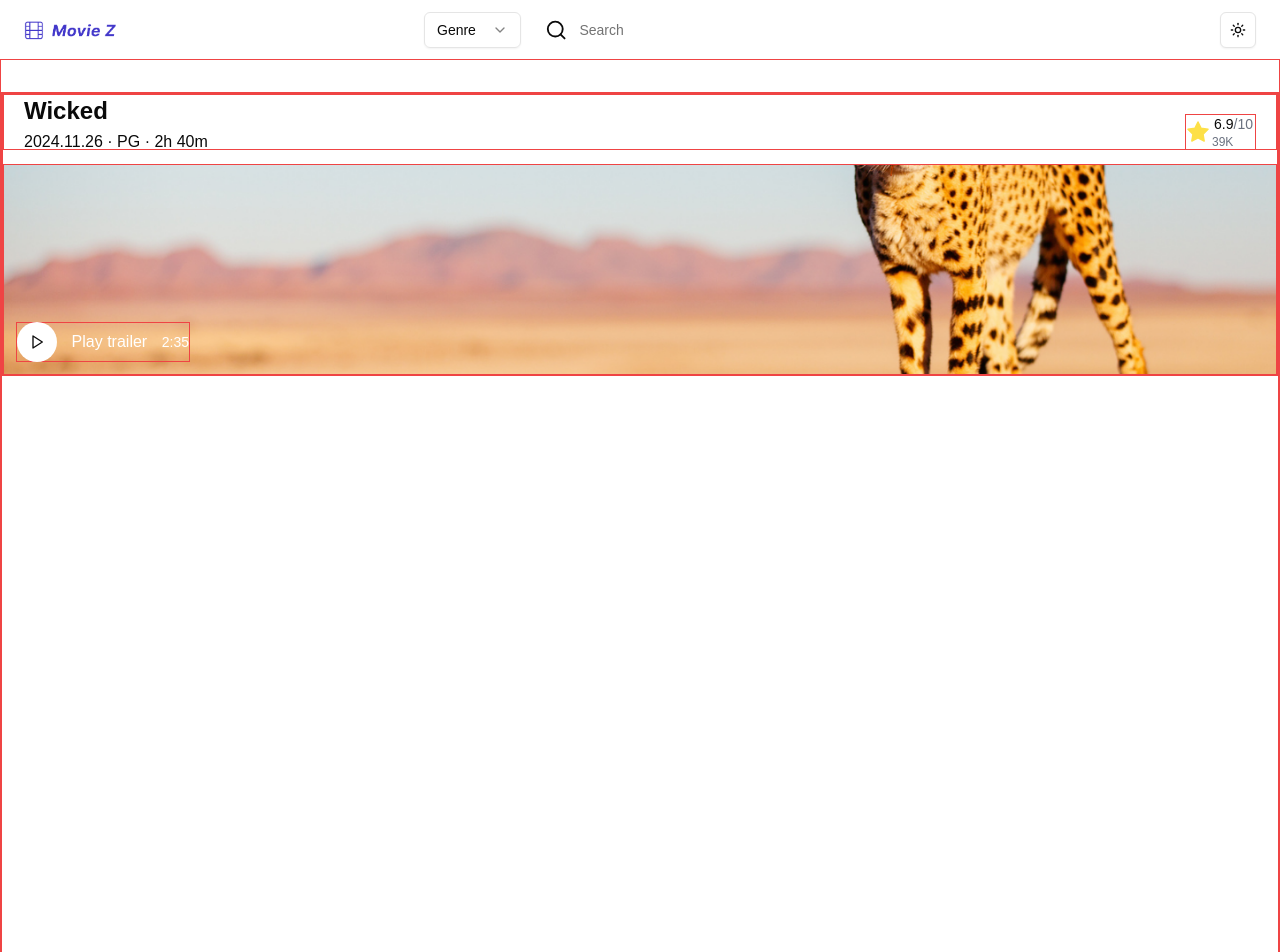
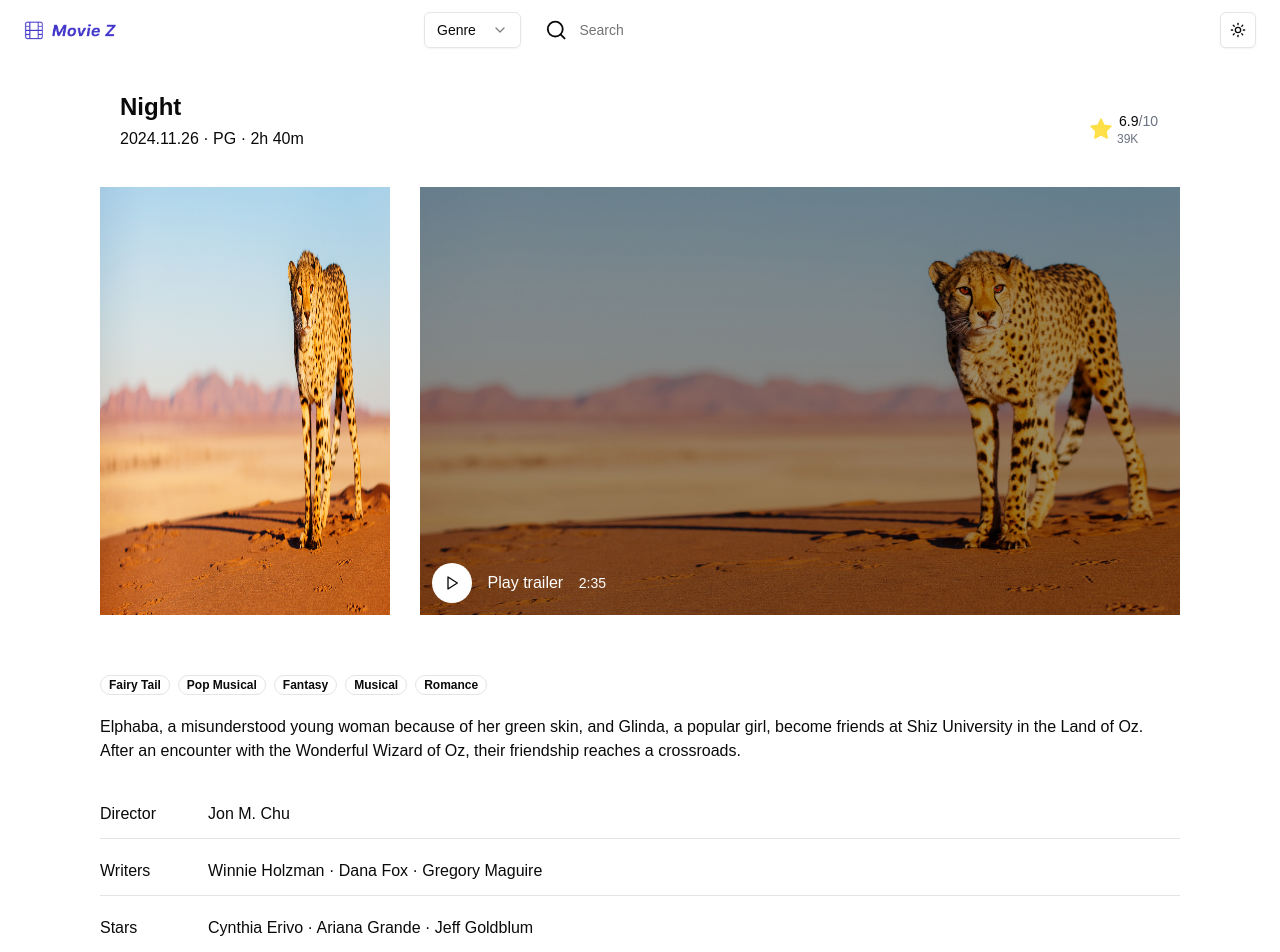
Before and after one commit to hfshsiflkd/movie-app, a Next.js app: page /detail/1 in a window 1280 px wide. Shown: the top 952 px of the page. Built offline with nearby package versions, Linux system fonts and the light colour scheme.

Commit message:
yoyoy
yoyoyo

```diff
--- /dev/null
+++ b/src/app/components/GenreDiv.tsx
@@ -0,0 +1,7 @@
+export const GenreDiv = ({ text }: { text: string }) => {
+  return (
+    <div className="h-5 rounded-full border border-customGenre dark:border-customGenredark inline-flex text-xs justify-center items-center font-semibold px-2 dark:border dark:border-customGenredark">
+      {text}
+    </div>
+  );
+};
--- a/src/app/components/Header.tsx
+++ b/src/app/components/Header.tsx
@@ -30,7 +30,7 @@ export default function Home() {
   const { setTheme } = useTheme();
   return (
     <div className="w-full h-[59px] ">
-      <div className="w-full h-[59px] flex justify-center items-center fixed z-30 bg-white dark:bg-black px-4 sm:px-6">
+      <div className="w-full h-[59px] flex justify-center items-center fixed z-40 bg-white dark:bg-black px-4 sm:px-6">
         <div className="w-full max-w-[1280px] h-[36px] flex justify-between items-center">
           <div className="w-[92px] h-[20px] ">
             <Link href="/">
--- a/src/app/detail/[id]/page.tsx
+++ b/src/app/detail/[id]/page.tsx
@@ -3,17 +3,19 @@ import { MovieCard } from "../../components/Card";
 import Link from "next/link";
 import StarSize from "@/app/icons/StarSize-24";
 import { Play } from "lucide-react";
+import { GenreDiv } from "@/app/components/GenreDiv";
+import Nexticon from "@/app/icons/Nexticon";
 
 const page = () => {
   return (
     <div className="w-full flex justify-center items-center">
-      <div className="border border-red-500 w-full h-[1291px] pt-8">
-        <div className="w-full h-[882px] border border-red-500">
-          <div className="w-full h-[283px] border border-red-500 flex justify-between items-center flex-col">
-            <div className="w-full h-[56px] px-5 border border-red-500 flex justify-between items-center">
+      <div className=" w-full h-[1291px] pt-8 flex justify-center items-center flex-col">
+        <div className="w-full h-[882px]  flex flex-col justify-between items-center xl:w-[1080px]">
+          <div className="w-full h-[300px]  flex justify-between items-center flex-col xl:h-[524px]">
+            <div className="w-full h-[56px] px-5  flex justify-between items-center">
               <div className="w-[211px] h-[56px] flex justify-between items-center flex-col">
-                <div className="w-[211px] h-[33px] flex justify-start items-center text-2xl font-semibold">
-                  Wicked
+                <div className="w-[211px] h-auto flex justify-start items-center text-2xl font-semibold overflow-hidden">
+                  Night
                 </div>
                 <div className="w-[211px] h-[20px]">
                   {" "}
@@ -21,7 +23,7 @@ const page = () => {
                 </div>
               </div>
               <div className="w-[71px] h-[56px] justify-center items-end flex">
-                <div className="w-[71px] h-[36px] border border-red-500 flex justify-between items-center ">
+                <div className="w-[71px] h-[36px]  flex justify-between items-center ">
                   <StarSize />
                   <div className="w-[43px] h-[36px] flex justify-between items-start flex-col">
                     <div className="w-[43px] h-[20px] flex justify-center items-center font-normal text-sm">
@@ -34,19 +36,89 @@ const page = () => {
                 </div>
               </div>
             </div>
-            <div className="w-full h-[211px] border border-red-500 overflow-hidden relative">
+            <div className="w-full h-[211px]  overflow-hidden relative bg-black/40 xl:w-[1080px] xl:h-[428px] xl:flex xl:justify-between xl:items-center xl:bg-transparent xl:mt-8">
               <img
                 src="/img/cheepah.png"
                 alt=""
-                className="w-full h-full object-cover"
+                className="xl:w-[290px] xl:h-[428px] hidden xl:block       "
               />
-              <div className="w-[174px] h-[40px] border border-red-500 absolute bottom-[12px] left-[12px] flex justify-between items-center">
+              <div className="xl:block hidden relative">
+                <img
+                  src="/img/cheepah.png"
+                  alt=""
+                  className="w-full h-full object-cover bg-black/40 xl:w-[760px] xl:h-[428px] xl:bg-transparent relative"
+                />
+                <div className="absolute inset-0 bg-black/40  "></div>
+                <div className="w-[174px] h-[40px]  absolute bottom-[12px] left-[12px] flex justify-between items-center z-30 ">
+                  <div className="bg-white rounded-full w-10 h-10 flex justify-center items-center">
+                    <Play className="w-4 h-4" />
+                  </div>
+                  <p className="text-white">Play trailer</p>{" "}
+                  <p className="text-white text-sm font-normal">2:35</p>
+                </div>
+              </div>
+              <img
+                src="/img/cheepah.png"
+                alt=""
+                className="w-full h-full object-cover bg-black/40 xl:w-[760px] xl:h-[428px] xl:bg-transparent xl:hidden"
+              />
+
+              <div className="absolute inset-0 bg-black/40  xl:bg-transparent"></div>
+              <div className="w-[174px] h-[40px]  absolute bottom-[12px] left-[12px] flex justify-between items-center z-30 xl:hidden ">
                 <div className="bg-white rounded-full w-10 h-10 flex justify-center items-center">
                   <Play className="w-4 h-4" />
                 </div>
-                <p className="text-white">Play trailer</p> <p className="text-white text-sm font-normal">2:35</p>
+                <p className="text-white">Play trailer</p>{" "}
+                <p className="text-white text-sm font-normal">2:35</p>
               </div>
             </div>
+          </div>
+          <div className="w-[375px] h-[344px] mt-8 mb-5  px-5 flex justify-between xl:w-[1080px] xl:h-[100px] xl:items-center xl:p-0 xl:flex xl:justify-between xl:items-start">
+            <div className="w-[100px] h-[144px]  relative overflow-hidden xl:w-[290px] xl:h-[428px] xl:hidden ">
+              <img
+                src="/img/cheepah.png"
+                alt=""
+                className="w-[100px] h-[144px] "
+              />
+            </div>
+            <div className="w-[201px] h-86  flex justify-between items-center flex-col xl:w-[1080px] xl:h-[80px] xl:p-0">
+              <div className="w-[201px] h-[84px]  flex flex-wrap gap-2 xl:w-[1080px] xl:h-[20px]">
+                <GenreDiv text="Fairy Tail" />
+                <GenreDiv text="Pop Musical" />
+                <GenreDiv text="Fantasy" />
+                <GenreDiv text="Musical" />
+                <GenreDiv text="Romance" />
+              </div>
+              <div className="w-[201px] h-[240px]  text-base font-normal xl:w-[1080px] xl:h-[40px]">
+                Elphaba, a misunderstood young woman because of her green skin,
+                and Glinda, a popular girl, become friends at Shiz University in
+                the Land of Oz. After an encounter with the Wonderful Wizard of
+                Oz, their friendship reaches a crossroads.
+              </div>
+            </div>
+          </div>
+          <div className="w-[335px]  xl:w-[1080px]  ">
+            <div className="w-[335px]  pb-3 xl:w-[1080px]  mb-[20px] flex gap-[53px] border-b border-b-customGenre items-center">
+              <h1 className="w-[55px]">Director</h1>
+              <p>Jon M. Chu</p>
+            </div>
+            <div className="w-[335px]  pb-3 xl:w-[1080px] mb-[20px] flex gap-[53px] border-b border-b-customGenre items-center">
+              <h1 className="w-[55px]">Writers</h1>
+              <p>Winnie Holzman ·  Dana Fox · Gregory Maguire</p>
+            </div>
+            <div className="w-[335px] pb-3 xl:w-[1080px]  mb-[20px] flex gap-[53px] border-b border-b-customGenre items-center">
+              <h1 className="w-[55px]"> Stars</h1>
+              <p>Cynthia Erivo ·  Ariana Grande · Jeff Goldblum </p>
+            </div>
+          </div>
+        </div>
+        <div className="w-[335px] h-[377px]   flex justify-center items-start xl:w-[1080px]">
+          <div className="w-[335px] h-[36px] text-2xl font-semibold flex justify-between items-center xl:w-[1080px]">
+            More like this
+            <button className="w-[120px] h-[36px] px-4 py-2 flex justify-between items-center font-medium text-sm">
+              See more
+              <Nexticon />
+            </button>
           </div>
         </div>
       </div>
--- a/src/app/icons/Nexticon.tsx
+++ b/src/app/icons/Nexticon.tsx
@@ -7,6 +7,7 @@ const Nexticon = () => (
     height="16"
     viewBox="0 0 16 16"
     fill="none"
+
   >
     <path
       d="M3.33301 8.00004H12.6663M12.6663 8.00004L7.99967 3.33337M12.6663 8.00004L7.99967 12.6667"
--- a/tailwind.config.ts
+++ b/tailwind.config.ts
@@ -18,6 +18,8 @@ export default {
   			customsunny: '#777CCE',
 			customcard: '#f4f4f5',
 			customcarddark: '#262626',
+			customGenre: '#E4E4E7',
+			customGenredark: '#FAFAFA',
   			card: {
   				DEFAULT: 'hsl(var(--card))',
   				foreground: 'hsl(var(--card-foreground))'
```
Also changed, not shown: src/app/components/Card.tsx (+10 -13 lines).
